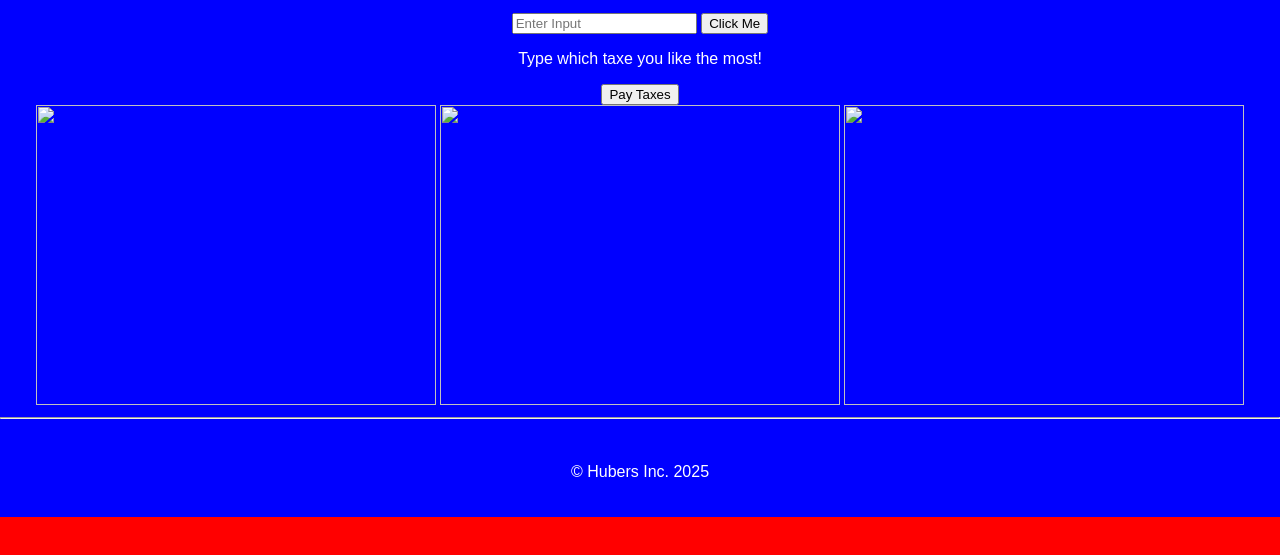
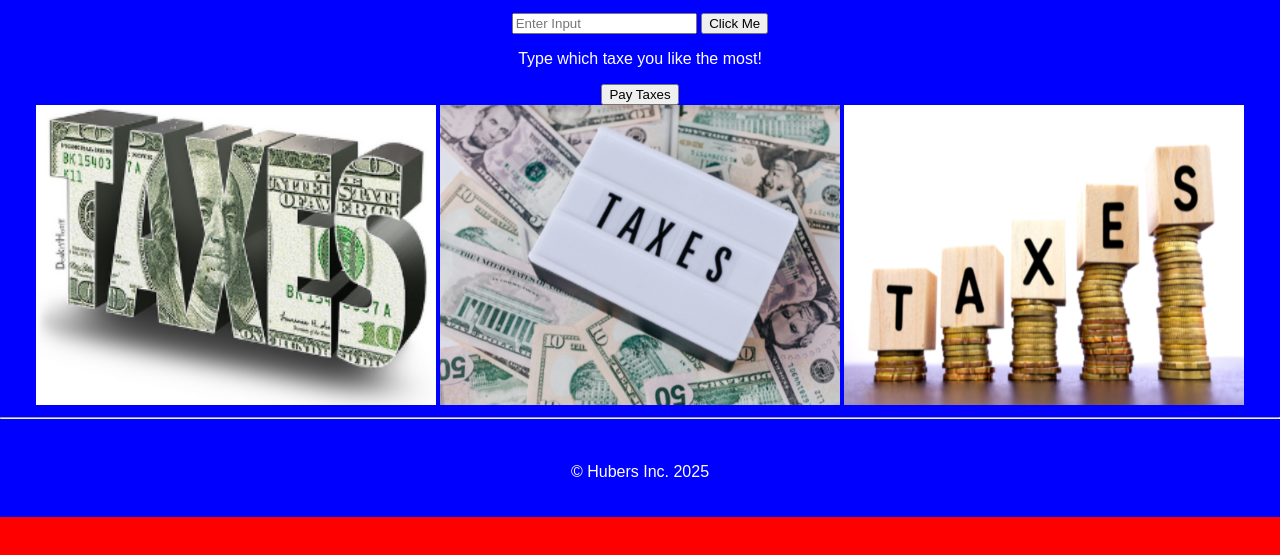
Before and after one commit to Cole2626/first-webapp-ColeHubers, a plain HTML site: page Taxes.html in a window 1280 px wide. Shown: the part 149-704 px from the top of the page. Drawn offline with Linux system fonts and the light colour scheme; the site is published under a folder, as on GitHub Pages, so addresses that start at the root find nothing.

Commit message:
Update Taxes.html

```diff
--- a/Taxes.html
+++ b/Taxes.html
@@ -29,9 +29,9 @@
             <p id="myPara">Type which taxe you like the most!</p>
             <button id="payTaxes">Pay Taxes</button>
             <div>
-                <img src="/Taxes.png" style="width:400px;height:300px;">
-                <img src="/Taxes2.png" style="width:400px;height:300px;">
-                <img src="/Taxes3.png" style="width:400px;height:300px">
+                <img src="Taxes.png" style="width:400px;height:300px;">
+                <img src="Taxes2.png" style="width:400px;height:300px;">
+                <img src="Taxes3.png" style="width:400px;height:300px">
             </div>
             <hr>
         </main>
```
